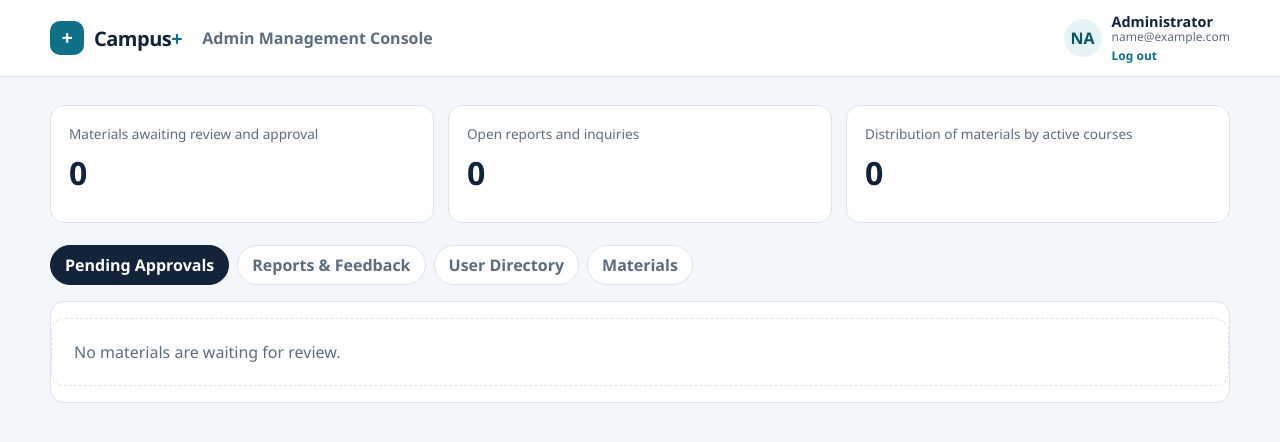
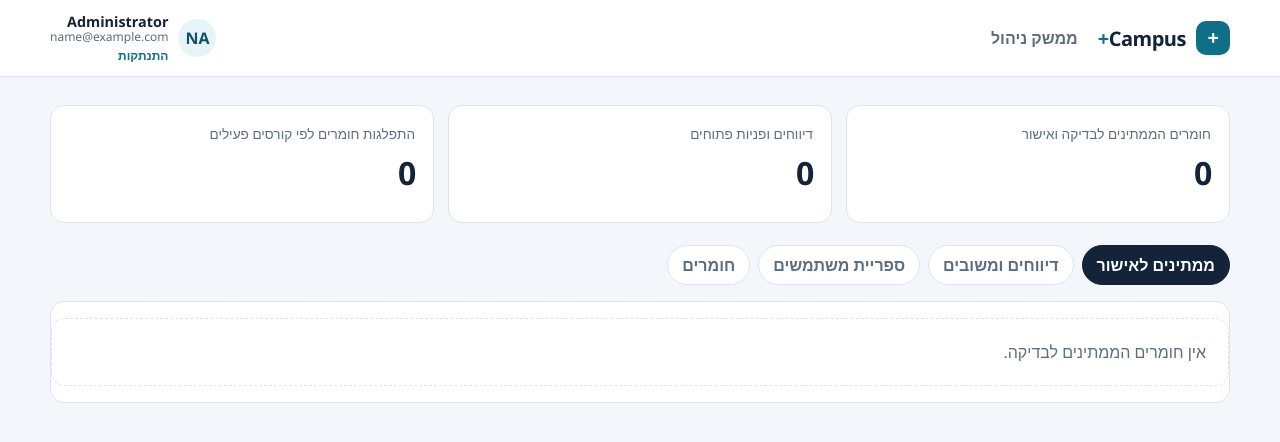
Before and after one commit to Shiri-sh/campus-plus, a Flask app: page /admin in a window 1280 px wide. Shown: the top 442 px of the page. Run offline with Flask 3, Linux system fonts and the light colour scheme; the visitor is signed in with stand-in values (Sample User, id 1); data comes from the database, SQL or seed files in the repository; data that the repository does not hold is empty.

Commit message:
UI: switch to Hebrew text and RTL layout
- Set <html lang="he" dir="rtl"> in base.html
- Translate all template labels, buttons, headings, and placeholders
- Convert CSS physical properties to logical (start/end) for RTL
- Translate JS user-facing strings (classification, error messages)

Co-authored-by: Cursor <cursoragent@cursor.com>

```diff
--- a/static/css/styles.css
+++ b/static/css/styles.css
@@ -301,7 +301,8 @@ button {
   background: var(--bg);
   border: 1px solid var(--line);
   border-radius: 999px;
-  padding: 8px 8px 8px 16px;
+  padding: 8px;
+  padding-inline-start: 16px;
 }
 
 .search-input-wrap input {
@@ -401,7 +402,7 @@ button {
 
 .typeahead button {
   width: 100%;
-  text-align: left;
+  text-align: start;
   border: 0;
   background: transparent;
   border-radius: 8px;
@@ -494,7 +495,7 @@ a.chip {
 
 .empty-state ul {
   margin: 0;
-  padding-left: 18px;
+  padding-inline-start: 18px;
 }
 
 .empty-state a {
@@ -512,7 +513,7 @@ a.chip {
   background: #fff;
   border-radius: var(--radius);
   padding: 16px;
-  text-align: left;
+  text-align: start;
   min-height: 92px;
 }
 
@@ -621,7 +622,7 @@ a.chip {
 .video-link-field {
   width: min(420px, 100%);
   margin: 18px auto 12px;
-  text-align: left;
+  text-align: start;
 }
 
 .dropzone strong {
@@ -753,7 +754,7 @@ table {
 th,
 td {
   padding: 14px 16px;
-  text-align: left;
+  text-align: start;
   border-bottom: 1px solid var(--line);
   vertical-align: middle;
 }
@@ -938,7 +939,7 @@ tr:last-child td {
 }
 
 .admin-title {
-  margin-right: auto;
+  margin-inline-end: auto;
   color: var(--muted);
   font-weight: 600;
 }
--- a/static/js/ui.js
+++ b/static/js/ui.js
@@ -51,7 +51,7 @@ document.addEventListener("DOMContentLoaded", () => {
       frame.title = data.file_name;
       preview.append(frame);
     } else {
-      preview.textContent = "No file is stored for this record yet.";
+      preview.textContent = "לא קיים קובץ שמור לרשומה זו.";
     }
 
     const download = document.querySelector("[data-modal-download]");
@@ -89,7 +89,7 @@ document.addEventListener("DOMContentLoaded", () => {
         player.src = data.preview_url;
         preview.append(player);
       } else {
-        preview.textContent = "No file is stored for this record yet.";
+        preview.textContent = "לא קיים קובץ שמור לרשומה זו.";
       }
       if (data.download_url) {
         download.href = data.download_url;
@@ -205,22 +205,22 @@ document.addEventListener("DOMContentLoaded", () => {
     document.getElementById("predicted-year").value = String(data.academic_year);
     document.getElementById("predicted-type").value = data.material_type;
     confidenceInput.value = `${data.confidence}%`;
-    confidence.textContent = `Confidence ${data.confidence}%`;
+    confidence.textContent = `ביטחון ${data.confidence}%`;
     confidence.classList.remove("hidden");
     spinner.classList.add("hidden");
-    statusText.textContent = "Confirm the suggested classification or edit it manually.";
+    statusText.textContent = "אשר/י את הסיווג המוצע או ערוך/י אותו ידנית.";
   };
 
   const classifyUpload = async (body) => {
     previewBox.classList.remove("hidden");
     spinner.classList.remove("hidden");
     confidence.classList.add("hidden");
-    statusText.textContent = "Classifying the selected material...";
+    statusText.textContent = "מסווג את החומר שנבחר...";
     const response = await fetch("/upload/classify", { method: "POST", body });
     const data = await response.json();
     if (!response.ok) {
       spinner.classList.add("hidden");
-      statusText.textContent = data.error || "Classification failed.";
+      statusText.textContent = data.error || "הסיווג נכשל.";
       return;
     }
     showPrediction(data);
--- a/templates/admin.html
+++ b/templates/admin.html
@@ -1,5 +1,5 @@
 {% extends "base.html" %}
-{% block title %}Campus+ | Admin console{% endblock %}
+{% block title %}Campus+ | ממשק ניהול{% endblock %}
 {% block body %}
 <header class="app-header">
   <div class="header-inner">
@@ -7,13 +7,13 @@
       <span class="brand-mark">+</span>
       <span class="brand-name">Campus<span>+</span></span>
     </a>
-    <span class="admin-title">Admin Management Console</span>
+    <span class="admin-title">ממשק ניהול</span>
     <div class="profile-chip">
       <div class="avatar">{{ current_user.initials }}</div>
       <div class="profile-meta">
         <strong>{{ current_user.role_label }}</strong>
         <span>{{ current_user.email }}</span>
-        <a class="logout-link" href="{{ url_for('logout') }}">Log out</a>
+        <a class="logout-link" href="{{ url_for('logout') }}">התנתקות</a>
       </div>
     </div>
   </div>
@@ -31,15 +31,15 @@
 <main class="page" data-admin-tab="{{ active_tab }}">
   <section class="kpi-row">
     <article class="kpi-card">
-      <span>Materials awaiting review and approval</span>
+      <span>חומרים הממתינים לבדיקה ואישור</span>
       <strong>{{ pending_count }}</strong>
     </article>
     <article class="kpi-card">
-      <span>Open reports and inquiries</span>
+      <span>דיווחים ופניות פתוחים</span>
       <strong>{{ open_report_count }}</strong>
     </article>
     <article class="kpi-card">
-      <span>Distribution of materials by active courses</span>
+      <span>התפלגות חומרים לפי קורסים פעילים</span>
       <strong>{{ active_course_count }}</strong>
       <ul class="kpi-list">
         {% for name, count in distribution %}
@@ -50,10 +50,10 @@
   </section>
 
   <div class="tabs">
-    <button class="tab {% if active_tab == 'approvals' %}is-active{% endif %}" type="button" data-tab-group="admin" data-tab-target="approvals">Pending Approvals</button>
-    <button class="tab {% if active_tab == 'reports' %}is-active{% endif %}" type="button" data-tab-group="admin" data-tab-target="reports">Reports & Feedback</button>
-    <button class="tab {% if active_tab == 'users' %}is-active{% endif %}" type="button" data-tab-group="admin" data-tab-target="users">User Directory</button>
-    <button class="tab {% if active_tab == 'materials' %}is-active{% endif %}" type="button" data-tab-group="admin" data-tab-target="materials">Materials</button>
+    <button class="tab {% if active_tab == 'approvals' %}is-active{% endif %}" type="button" data-tab-group="admin" data-tab-target="approvals">ממתינים לאישור</button>
+    <button class="tab {% if active_tab == 'reports' %}is-active{% endif %}" type="button" data-tab-group="admin" data-tab-target="reports">דיווחים ומשובים</button>
+    <button class="tab {% if active_tab == 'users' %}is-active{% endif %}" type="button" data-tab-group="admin" data-tab-target="users">ספריית משתמשים</button>
+    <button class="tab {% if active_tab == 'materials' %}is-active{% endif %}" type="button" data-tab-group="admin" data-tab-target="materials">חומרים</button>
   </div>
 
   <section class="panel {% if active_tab != 'approvals' %}hidden{% endif %}" data-tab-panel-group="admin" data-tab-panel="approvals">
@@ -61,19 +61,19 @@
       <table>
         <thead>
           <tr>
-            <th>File name</th>
-            <th>Upload date</th>
-            <th>Estimated course</th>
-            <th>Confidence score</th>
-            <th>AI recommendation</th>
-            <th>Actions</th>
+            <th>שם קובץ</th>
+            <th>תאריך העלאה</th>
+            <th>קורס משוער</th>
+            <th>ציון ביטחון</th>
+            <th>המלצת AI</th>
+            <th>פעולות</th>
           </tr>
         </thead>
         <tbody>
           {% for material in pending %}
             <tr>
               <td>{{ material.file_name }}</td>
-              <td>{{ material.uploaded_at.strftime("%d %b %Y") }}</td>
+              <td>{{ material.uploaded_at.strftime("%d/%m/%Y") }}</td>
               <td>{{ material.course.name }}</td>
               <td>{% if material.confidence is not none %}{{ material.confidence }}%{% else %}—{% endif %}</td>
               <td>
@@ -83,12 +83,12 @@
               </td>
               <td>
                 <div class="table-actions">
-                  <button class="btn btn-ghost" type="button" data-admin-preview="{{ material.id }}">Preview</button>
+                  <button class="btn btn-ghost" type="button" data-admin-preview="{{ material.id }}">תצוגה מקדימה</button>
                   <form action="{{ url_for('approve_material', material_id=material.id) }}" method="post">
-                    <button class="btn btn-success" type="submit">Approve</button>
+                    <button class="btn btn-success" type="submit">אישור</button>
                   </form>
                   <form action="{{ url_for('reject_material', material_id=material.id) }}" method="post">
-                    <button class="btn btn-danger" type="submit">Reject</button>
+                    <button class="btn btn-danger" type="submit">דחייה</button>
                   </form>
                 </div>
               </td>
@@ -97,7 +97,7 @@
         </tbody>
       </table>
     {% else %}
-      <p class="empty-state">No materials are waiting for review.</p>
+      <p class="empty-state">אין חומרים הממתינים לבדיקה.</p>
     {% endif %}
   </section>
 
@@ -107,23 +107,23 @@
         <article class="report-item">
           <div>
             <h3>{{ report.material.file_name }}</h3>
-            <p><strong>{{ report.reporter.email }}</strong> · {{ report.created_at.strftime("%d %b %Y %H:%M") }} · {{ report.status }}</p>
+            <p><strong>{{ report.reporter.email }}</strong> · {{ report.created_at.strftime("%d/%m/%Y %H:%M") }} · {{ report.status }}</p>
             <p>{{ report.message }}</p>
             {% if report.admin_reply %}
-              <p class="field-hint">Saved reply: {{ report.admin_reply }}</p>
+              <p class="field-hint">תגובה שנשמרה: {{ report.admin_reply }}</p>
             {% endif %}
             <form class="form-stack reply-form" action="{{ url_for('reply_report', report_id=report.id) }}" method="post">
               <div class="field">
-                <label class="sr-only" for="reply-{{ report.id }}">Response to {{ report.reporter.email }}</label>
-                <textarea id="reply-{{ report.id }}" name="reply" rows="3" required placeholder="Write a direct update for this student."></textarea>
+                <label class="sr-only" for="reply-{{ report.id }}">תגובה ל{{ report.reporter.email }}</label>
+                <textarea id="reply-{{ report.id }}" name="reply" rows="3" required placeholder="כתוב/י עדכון ישיר לסטודנט/ית."></textarea>
               </div>
-              <button class="btn btn-primary" type="submit">Send update to user email</button>
+              <button class="btn btn-primary" type="submit">שליחת עדכון</button>
             </form>
           </div>
         </article>
       {% endfor %}
     {% else %}
-      <p class="empty-state">No student reports yet.</p>
+      <p class="empty-state">אין דיווחים מסטודנטים.</p>
     {% endif %}
   </section>
 
@@ -131,23 +131,23 @@
     {% for user in users %}
       <article class="user-item">
         <div>
-          <h3>{{ user.email }}{% if user.is_blocked %} · Blocked{% endif %}</h3>
+          <h3>{{ user.email }}{% if user.is_blocked %} · חסום/ה{% endif %}</h3>
           <p>
             {{ user.role_label }}
             {% if user.last_login_at %}
-              · Last login {{ user.last_login_at.strftime("%d %b %Y %H:%M") }}
+              · כניסה אחרונה {{ user.last_login_at.strftime("%d/%m/%Y %H:%M") }}
             {% else %}
-              · No login recorded
+              · אין כניסה רשומה
             {% endif %}
           </p>
         </div>
         {% if user.id != current_user.id %}
           <div class="table-actions">
             <form action="{{ url_for('block_user', user_id=user.id) }}" method="post">
-              <button class="btn btn-ghost" type="submit">{{ "Unblock" if user.is_blocked else "Block" }}</button>
+              <button class="btn btn-ghost" type="submit">{{ "ביטול חסימה" if user.is_blocked else "חסימה" }}</button>
             </form>
             <form action="{{ url_for('delete_user', user_id=user.id) }}" method="post">
-              <button class="btn btn-danger" type="submit">Delete</button>
+              <button class="btn btn-danger" type="submit">מחיקה</button>
             </form>
           </div>
         {% endif %}
@@ -159,8 +159,8 @@
     <form class="header-search materials-search" action="{{ url_for('admin') }}" method="get">
       <input type="hidden" name="tab" value="materials" />
       <div class="search-input-wrap">
-        <input type="search" name="q" value="{{ material_search }}" placeholder="Search approved or rejected materials" />
-        <button class="btn btn-primary" type="submit">Search</button>
+        <input type="search" name="q" value="{{ material_search }}" placeholder="חיפוש חומרים מאושרים או שנדחו" />
+        <button class="btn btn-primary" type="submit">חיפוש</button>
       </div>
     </form>
     {% if materials %}
@@ -168,14 +168,14 @@
         <article class="report-item">
           <div>
             <h3>{{ material.file_name }}</h3>
-            <p>{{ material.course.name }} · {{ material.academic_year }} · {{ material.material_type_label }} · {{ material.status }}</p>
+            <p>{{ material.course.name }} · {{ hebrew_year(material.academic_year) }} · {{ material.material_type_label }} · {{ material.status }}</p>
             <form class="prediction-grid" action="{{ url_for('update_material', material_id=material.id) }}" method="post">
               <div class="field">
-                <label for="name-{{ material.id }}">File name</label>
+                <label for="name-{{ material.id }}">שם קובץ</label>
                 <input id="name-{{ material.id }}" name="file_name" value="{{ material.file_name }}" />
               </div>
               <div class="field">
-                <label for="course-{{ material.id }}">Course</label>
+                <label for="course-{{ material.id }}">קורס</label>
                 <select id="course-{{ material.id }}" name="course_id">
                   {% for course in courses %}
                     <option value="{{ course.id }}" {% if course.id == material.course_id %}selected{% endif %}>{{ course.name }}</option>
@@ -183,15 +183,15 @@
                 </select>
               </div>
               <div class="field">
-                <label for="year-{{ material.id }}">Academic year</label>
+                <label for="year-{{ material.id }}">שנה אקדמית</label>
                 <select id="year-{{ material.id }}" name="academic_year">
                   {% for year in years %}
-                    <option value="{{ year }}" {% if year == material.academic_year %}selected{% endif %}>{{ year }}</option>
+                    <option value="{{ year }}" {% if year == material.academic_year %}selected{% endif %}>{{ hebrew_year(year) }}</option>
                   {% endfor %}
                 </select>
               </div>
               <div class="field">
-                <label for="type-{{ material.id }}">Material type</label>
+                <label for="type-{{ material.id }}">סוג חומר</label>
                 <select id="type-{{ material.id }}" name="material_type">
                   {% for value, label in material_types %}
                     <option value="{{ value }}" {% if value == material.material_type %}selected{% endif %}>{{ label }}</option>
@@ -199,24 +199,24 @@
                 </select>
               </div>
               <div class="field">
-                <label for="lecturer-{{ material.id }}">Lecturer</label>
+                <label for="lecturer-{{ material.id }}">מרצה</label>
                 <input id="lecturer-{{ material.id }}" name="lecturer" value="{{ material.lecturer or '' }}" />
               </div>
               <div class="file-actions">
-                <button class="btn btn-primary" type="submit">Save classification</button>
+                <button class="btn btn-primary" type="submit">שמירת סיווג</button>
               </div>
             </form>
           </div>
           <div class="table-actions">
-            <button class="btn btn-ghost" type="button" data-admin-preview="{{ material.id }}">Preview</button>
+            <button class="btn btn-ghost" type="button" data-admin-preview="{{ material.id }}">תצוגה מקדימה</button>
             <form action="{{ url_for('delete_material', material_id=material.id) }}" method="post">
-              <button class="btn btn-danger" type="submit">Delete</button>
+              <button class="btn btn-danger" type="submit">מחיקה</button>
             </form>
           </div>
         </article>
       {% endfor %}
     {% else %}
-      <p class="empty-state">No matching materials.</p>
+      <p class="empty-state">לא נמצאו חומרים תואמים.</p>
     {% endif %}
   </section>
 </main>
@@ -224,11 +224,11 @@
 <div class="modal" id="admin-preview-modal">
   <div class="modal-card">
     <div class="modal-head">
-      <h2 data-modal-name>Preview</h2>
-      <button class="btn btn-ghost" type="button" data-close-modal>Close</button>
+      <h2 data-modal-name>תצוגה מקדימה</h2>
+      <button class="btn btn-ghost" type="button" data-close-modal>סגירה</button>
     </div>
-    <div class="preview-frame" data-preview-frame>No file is stored for this record yet.</div>
-    <a class="btn btn-primary hidden" data-modal-download href="#">Download</a>
+    <div class="preview-frame" data-preview-frame>לא קיים קובץ שמור לרשומה זו.</div>
+    <a class="btn btn-primary hidden" data-modal-download href="#">הורדה</a>
   </div>
 </div>
 {% endblock %}
--- a/templates/base.html
+++ b/templates/base.html
@@ -1,5 +1,5 @@
 <!DOCTYPE html>
-<html lang="en">
+<html lang="he" dir="rtl">
   <head>
     <meta charset="UTF-8" />
     <meta name="viewport" content="width=device-width, initial-scale=1.0" />
```
Also changed, not shown: templates/auth.html (+17 -17 lines), templates/partials/student_nav.html (+5 -5 lines), templates/student_dashboard.html (+38 -38 lines), templates/upload.html (+16 -16 lines).
